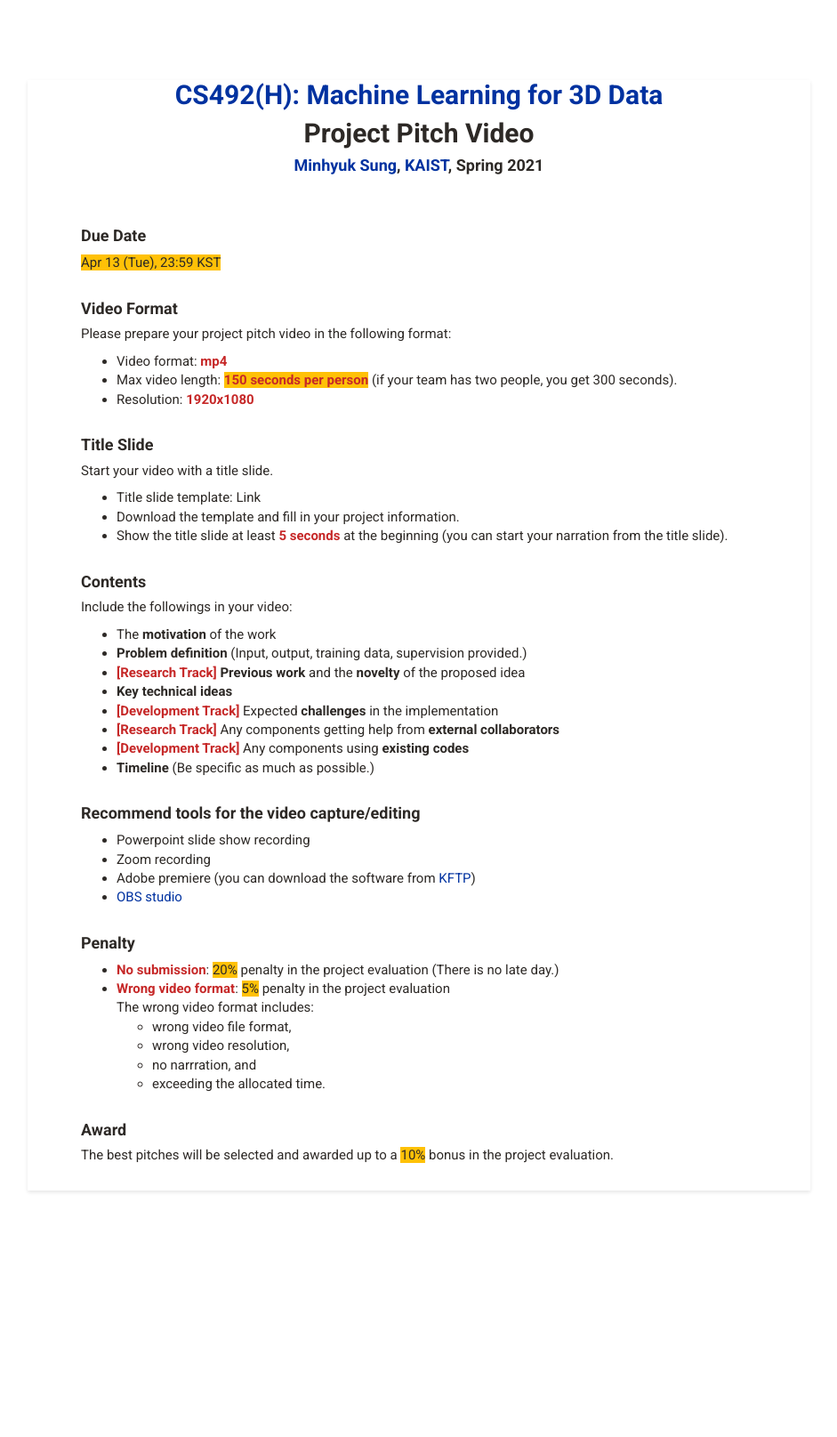
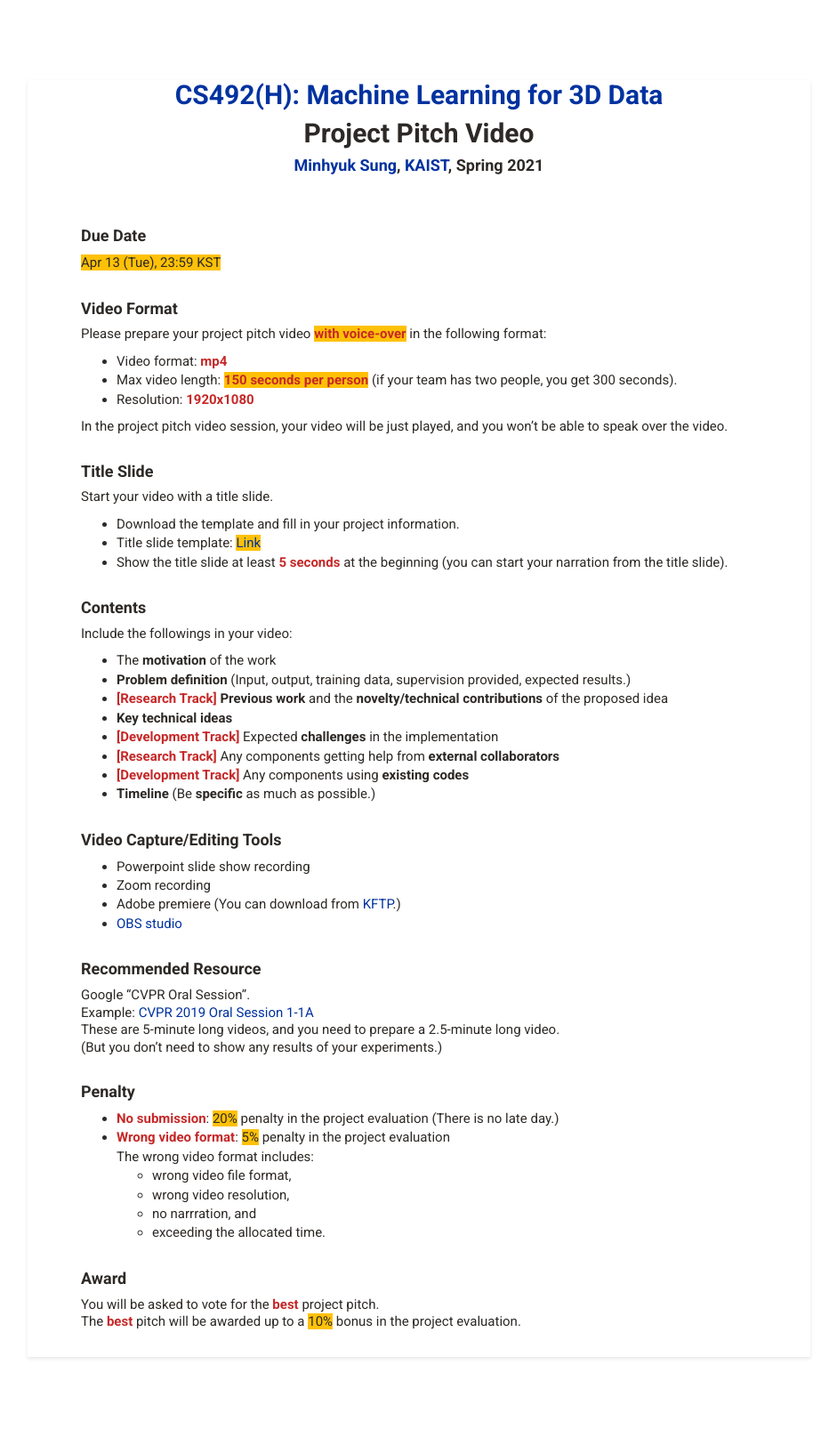
Before and after one commit to mhsung/mhsung.github.io, a Jekyll site: the page built from courses/kaist-cs492-3dml-2021-spring/_posts/2021-04-01-project-pitch-video.md, in a window 1280 px wide. Shown: the whole page at 89% size, without its empty margins (169-1110 px from the left). Built offline with Jekyll 4.4.1, drawn with Linux system fonts in a browser that asks for light colours; our own code applies the rules of GitHub Pages for plain Markdown files; before the commit the page ends 1428 px from its top, so only the background shows below that.

Commit message:
Updated project pitch video.

```diff
--- a/courses/kaist-cs492-3dml-2021-spring/_posts/2021-04-01-project-pitch-video.md
+++ b/courses/kaist-cs492-3dml-2021-spring/_posts/2021-04-01-project-pitch-video.md
@@ -30,33 +30,41 @@ h { background-color:#FFC107 }
 <h>Apr 13 (Tue), 23:59 KST</h>
 
 #### Video Format
-Please prepare your project pitch video in the following format:
+Please prepare your project pitch video <em><h>with voice-over</h></em> in the following format:
 - Video format: <em>mp4</em>
 - Max video length: <em><h>150 seconds per person</h></em> (if your team has two people, you get 300 seconds).
 - Resolution: <em>1920x1080</em>
 
+In the project pitch video session, your video will be just played, and you won't be able to speak over the video.
+
 #### Title Slide
 Start your video with a title slide.
-- Title slide template: Link
 - Download the template and fill in your project information.
+- Title slide template: <a href="https://kaistackr-my.sharepoint.com/:u:/g/personal/mhsung_kaist_ac_kr/ESfgDtPBMHlNgyOayvxaUe0BExPSKdIfWeZyM6I7Xmy2Fg?e=UF6epk" target=_blanm><h>Link</h></a>
 - Show the title slide at least <em>5 seconds</em> at the beginning (you can start your narration from the title slide).
 
 #### Contents
 Include the followings in your video:
 - The <b>motivation</b> of the work
-- <b>Problem definition</b> (Input, output, training data, supervision provided.)
-- <em>[Research Track]</em> <b>Previous work</b> and the <b>novelty</b> of the proposed idea
+- <b>Problem definition</b> (Input, output, training data, supervision provided, expected results.)
+- <em>[Research Track]</em> <b>Previous work</b> and the <b>novelty/technical contributions</b> of the proposed idea
 - <b>Key technical ideas</b>
 - <em>[Development Track]</em> Expected <b>challenges</b> in the implementation
 - <em>[Research Track]</em> Any components getting help from <b>external collaborators</b>
 - <em>[Development Track]</em> Any components using <b>existing codes</b>
-- <b>Timeline</b> (Be specific as much as possible.)
+- <b>Timeline</b> (Be <b>specific</b> as much as possible.)
 
-#### Recommend tools for the video capture/editing
+#### Video Capture/Editing Tools
 - Powerpoint slide show recording
 - Zoom recording
-- Adobe premiere (you can download the software from <a href="https://kftp.kaist.ac.kr/" target=_blank>KFTP</a>)
+- Adobe premiere (You can download from <a href="https://kftp.kaist.ac.kr/" target=_blank>KFTP</a>.)
 - <a href="https://obsproject.com/" target=_blank>OBS studio</a>
+
+#### Recommended Resource
+Google "CVPR Oral Session".<br>
+Example: <a href="https://www.youtube.com/watch?v=KHEknuuCz0E" target=_blank>CVPR 2019 Oral Session 1-1A</a><br>
+These are 5-minute long videos, and you need to prepare a 2.5-minute long video.<br>
+(But you don't need to show any results of your experiments.)
 
 #### Penalty
 - <em>No submission</em>: <h>20%</h> penalty in the project evaluation (There is no late day.)
@@ -68,7 +76,8 @@ The wrong video format includes:
     - exceeding the allocated time.
 
 #### Award
-The best pitches will be selected and awarded up to a <h>10%</h> bonus in the project evaluation.
+You will be asked to vote for the <em>best</em> project pitch.<br>
+The <em>best</em> pitch will be awarded up to a <h>10%</h> bonus in the project evaluation.
 <br />
 
 <br />
```
